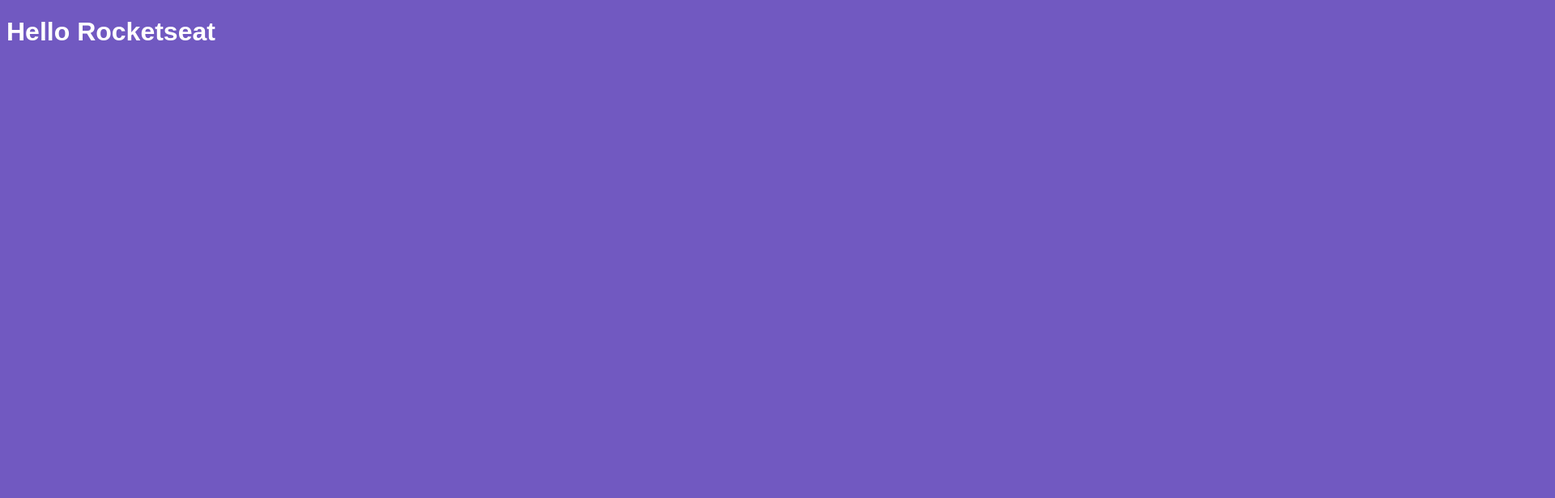
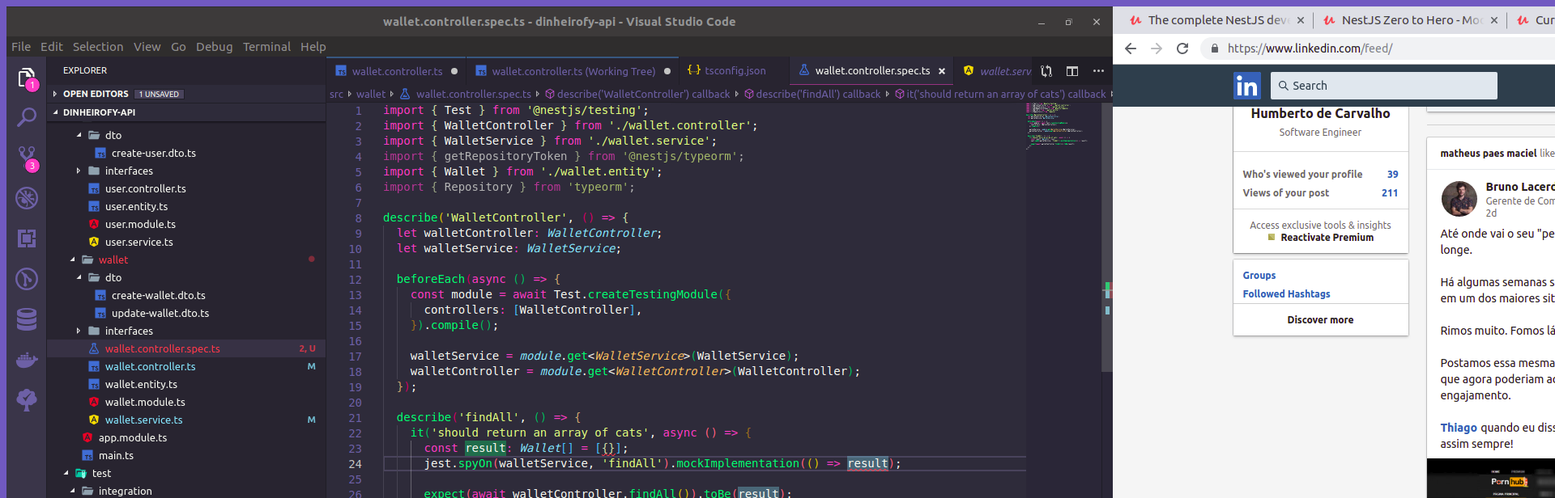
Before and after one commit to humbertocarvalho/courses-bootcamp-modulo4, a React app: page / in a window 1280 px wide. Shown: the top 616 px of the page at 81% size, 1920 px wide, since content can reach past the window. Built offline with nearby package versions, Linux system fonts and the light colour scheme.

Commit message:
Add image loader.

```diff
--- a/package.json
+++ b/package.json
@@ -13,6 +13,7 @@
     "@babel/preset-react": "^7.0.0",
     "babel-loader": "^8.0.6",
     "css-loader": "^3.2.0",
+    "file-loader": "^4.2.0",
     "style-loader": "^1.0.0",
     "webpack": "^4.39.3",
     "webpack-cli": "^3.3.7",
--- a/src/App.js
+++ b/src/App.js
@@ -1,5 +1,6 @@
 import React from 'react';
 import './App.css';
+import foto from './assets/profile.png';
 export default function App() {
-  return <h1>Hello Rocketseat</h1>;
+  return <img src={foto} />;
 }
--- a/webpack.config.js
+++ b/webpack.config.js
@@ -21,6 +21,12 @@
       {
         test: /\.css$/,
         use: [{ loader: 'style-loader' }, { loader: 'css-loader' }]
+      },
+      {
+        test: /.*\.(gif|png|jpe?g)$/i,
+        use: {
+          loader: 'file-loader'
+        }
       }
     ]
   }
```
Also changed, not shown: src/assets/profile.png (added), 1 other file (tests, documents, lock files or other folders).
